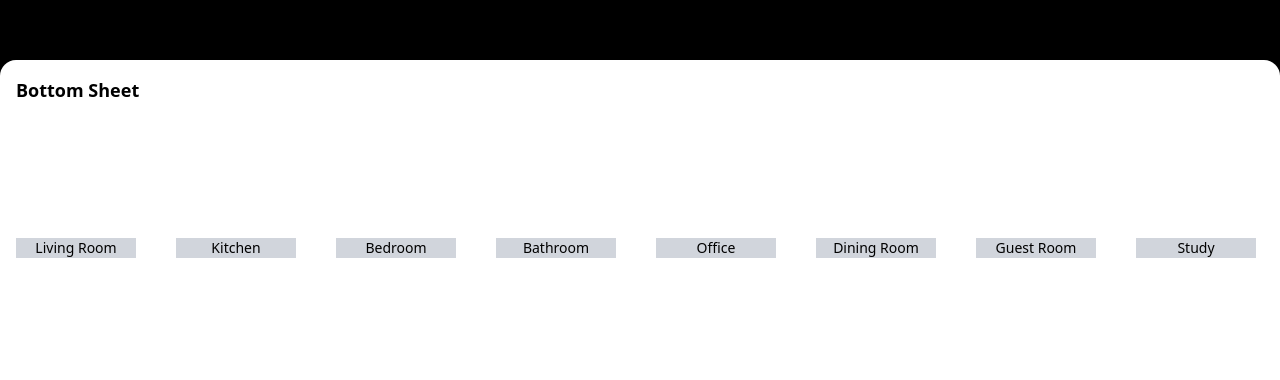
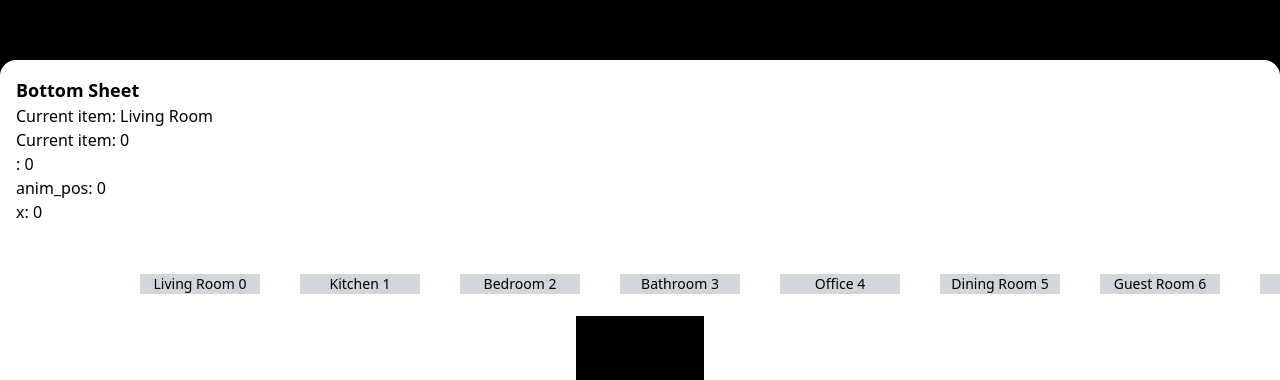
Before and after one commit to DaMatzii/ha-floorplan-3d, a React (Vite) app: page /test in a window 1280 px wide. Shown: the part 420-800 px from the top of the page. Built offline with nearby package versions, Linux system fonts and the light colour scheme.

Commit message:
work sliding

```diff
--- a/package.json
+++ b/package.json
@@ -14,11 +14,13 @@
     "@react-three/fiber": "^9.3.0",
     "@tailwindcss/vite": "^4.1.12",
     "fast-xml-parser": "^5.2.5",
+    "framer-motion": "^12.23.12",
     "html2canvas": "^1.4.1",
     "leva": "^0.10.0",
     "react": "^19.1.0",
     "react-dom": "^19.1.0",
     "react-router-dom": "^7.8.1",
+    "react-swipeable": "^7.0.2",
     "tailwindcss": "^4.1.12",
     "three": "^0.179.1"
   },
--- a/src/SliderTest.tsx
+++ b/src/SliderTest.tsx
@@ -1,5 +1,5 @@
 import React, { useState, useRef, useEffect } from "react";
-import { motion, useMotionValue, useTransform } from "framer-motion";
+import { motion, useMotionValue, useTransform, animate } from "framer-motion";
 const box: React.CSSProperties = {
   width: 52,
   height: 52,
@@ -20,28 +20,68 @@ const SliderTest = ({
     "Study",
   ],
 }) => {
-  const scrollX = useMotionValue(0);
+  const x = useMotionValue(0);
+
   const itemWidth = 120;
+  const [currentItem, setCurrentItem] = useState(0); // default to debug view
+  const [pos, setPos] = useState(0); // store absolute position
+  const [anim_pos, setAnimPos] = useState(0); // store absolute position
+
+  const ref = useRef(null);
 
   return (
     <>
+      <div className="bg-black w-32 h-32 absolute top-80 left-1/2 -translate-x-1/2 -translate-y-1/2"></div>
+      <p>Current item: {rooms[currentItem]}</p>
+      <p>Current item: {currentItem}</p>
+      <p>: {pos}</p>
+      <p>anim_pos: {anim_pos}</p>
+      <p>x: {x.get()}</p>
       <motion.div
         drag="x"
         dragDirectionLock
         onDirectionLock={(direction) =>
           console.log("SET DIRECTION LOCK ", direction)
         }
-        onDragEnd={() => console.log("DRAG_END")}
-        onDrag={(drag) => console.log("ON DRAG", drag)}
-        dragConstraints={{ top: 0, bottom: 0 }}
+        onDragEnd={() => {
+          console.log("drag end");
+          let to = currentItem * (120 + 40) * -1;
+          animate(x, to, {
+            type: "spring",
+            stiffness: 300,
+            damping: 30,
+          });
+          setAnimPos(to);
+        }}
+        onDrag={(drag) => {
+          console.log(drag);
+          if (ref.current === null) {
+            return;
+          }
+          let currentScroll = x.get();
+          setPos(currentScroll);
+          console.log(currentScroll);
+          let currentItem = Math.round(Math.abs(currentScroll) / (120 + 40));
+
+          setCurrentItem(currentItem);
+          console.log(rooms[currentItem]);
+
+          console.log("ON DRAG", drag);
+        }}
+        style={{ x }}
+        dragConstraints={{
+          left: -120 * 12,
+          right: 10,
+        }}
         dragTransition={{ bounceStiffness: 500, bounceDamping: 15 }}
         dragElastic={0.2}
         whileDrag={{ cursor: "grabbing" }}
-        className="flex items-center h-full gap-10 "
+        className="absolute flex items-center left-[140px]  mt-[-100px] h-full gap-10 "
       >
         {rooms.map((room, index) => {
           return (
             <motion.div
+              ref={ref}
               key={room}
               className="flex-shrink-0 flex items-center justify-center cursor-pointer select-none bg-gray-300"
               style={{ width: itemWidth }}
@@ -52,7 +92,7 @@ const SliderTest = ({
               }}
             >
               <div className="text-sm font-medium whitespace-nowrap">
-                {room}
+                {room} {index}
               </div>
             </motion.div>
           );
```
Also changed, not shown: 1 other file (tests, documents, lock files or other folders).
